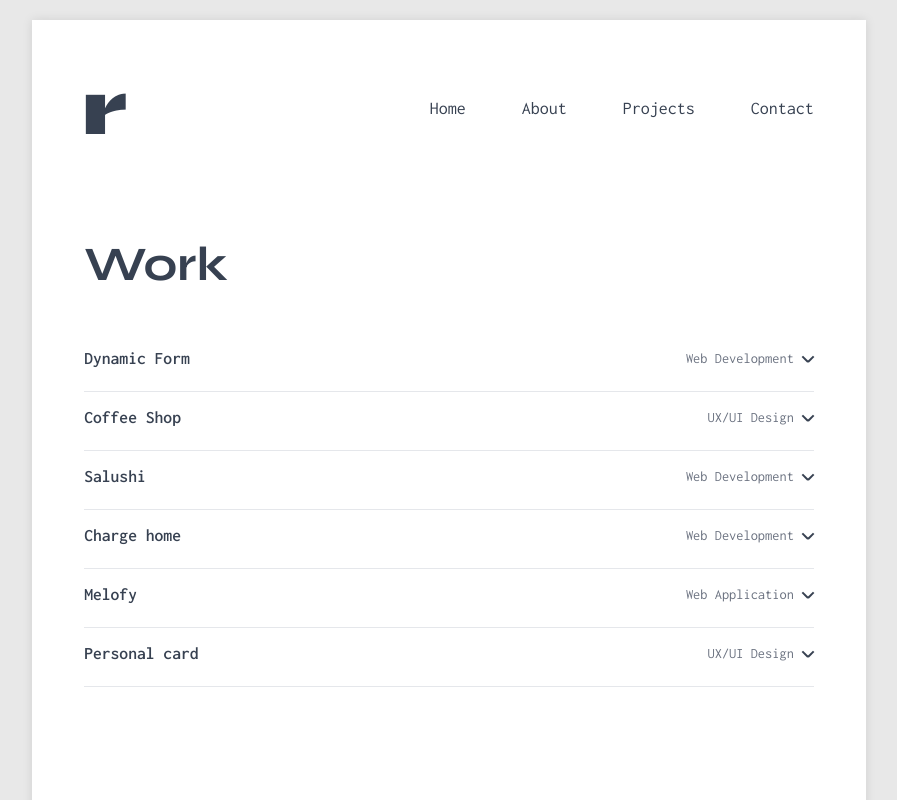
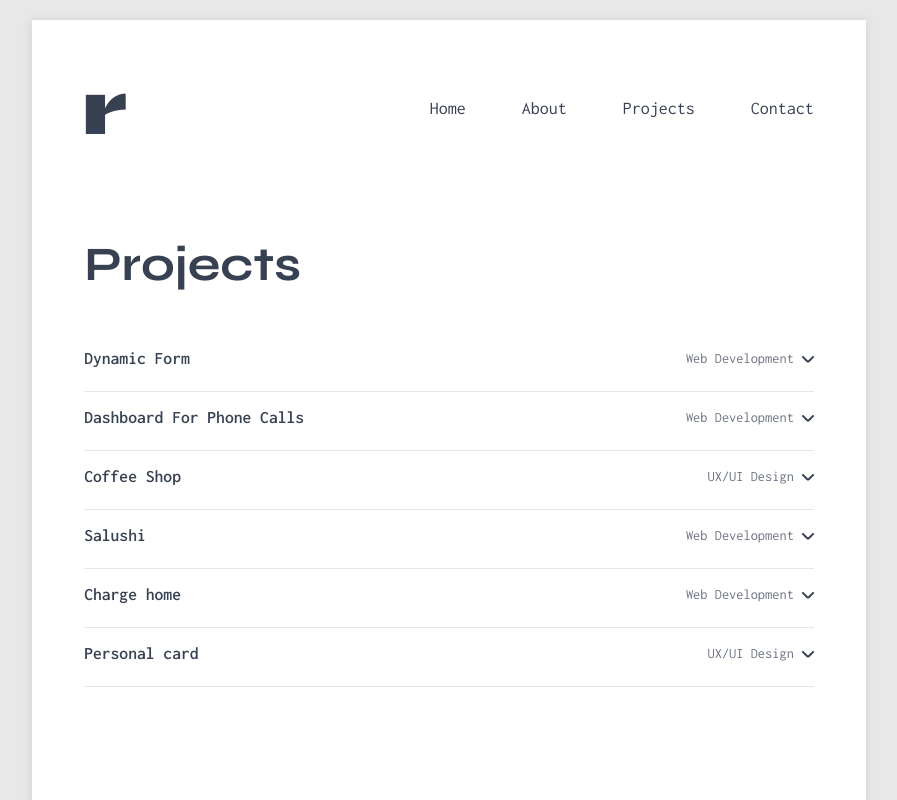
Before and after one commit to Rimante11/portfolio, a Next.js app: page /projects in a window 1280 px wide. Shown: the top 800 px of the page, without its empty margins (191-1088 px from the left). Built offline with nearby package versions, Linux system fonts and the light colour scheme.

Commit message:
dashboard project added

```diff
--- a/app/projects/page.tsx
+++ b/app/projects/page.tsx
@@ -212,7 +212,7 @@ export default function MusicApp() {
               textAlign: 'left',
               marginBottom: '1rem'
             }}>
-              Work
+              Projects
             </h1>
             <ul style={{
               listStyle: 'none',
--- a/src/data/projects.json
+++ b/src/data/projects.json
@@ -3,9 +3,18 @@
     "id": "dynamic-form",
     "name": "Dynamic Form",
     "category": "Web Development",
-    "description": "An Angular application featuring a dynamic form with conditional fields, validation, and multi-step workflow. Built with Angular Material for modern UI components, responsive design and some custom styling. Try it out: https://dynamic-form-angular-8oaqv2vg3-rimantes-projects-bd5d8f68.vercel.app/",
+    "description": "An Angular application featuring a dynamic form with conditional fields, validation, and multi-step workflow. Built with Angular Material for modern UI components, responsive design and some custom styling. Check it out: https://dynamic-form-angular-8oaqv2vg3-rimantes-projects-bd5d8f68.vercel.app/",
     "image": "/angularForm.jpg",
     "modalContent": "/angularForm.jpg",
+    "modalType": "image"
+  },
+  {
+    "id": "dashboard",
+    "name": "Dashboard For Phone Calls",
+    "category": "Web Development",
+    "description": "Created a simple dashboard that visualizes data from a JSON object. The goal was to display the total calls per employee per day using several graphs and tables. Take a look at the code: https://github.com/Rimante11/dashboard_for_phone_calls",
+    "image": "/dashboard.png",
+    "modalContent": "/dashboard.png",
     "modalType": "image"
   },
   {
@@ -36,15 +45,6 @@
     "modalType": "pdf"
   },
   {
-    "id": "melofy",
-    "name": "Melofy",
-    "category": "Web Application",
-    "description": "This is an exciting project currently in development. I'm building a modern music streaming application with innovative features and a sleek user interface. Stay tuned for updates as I bring this vision to life!",
-    "image": null,
-    "modalContent": null,
-    "modalType": "play-button"
-  },
-  {
     "id": "personal-card",
     "name": "Personal card",
     "category": "UX/UI Design",
```
Also changed, not shown: public/dashboard.png (added).
